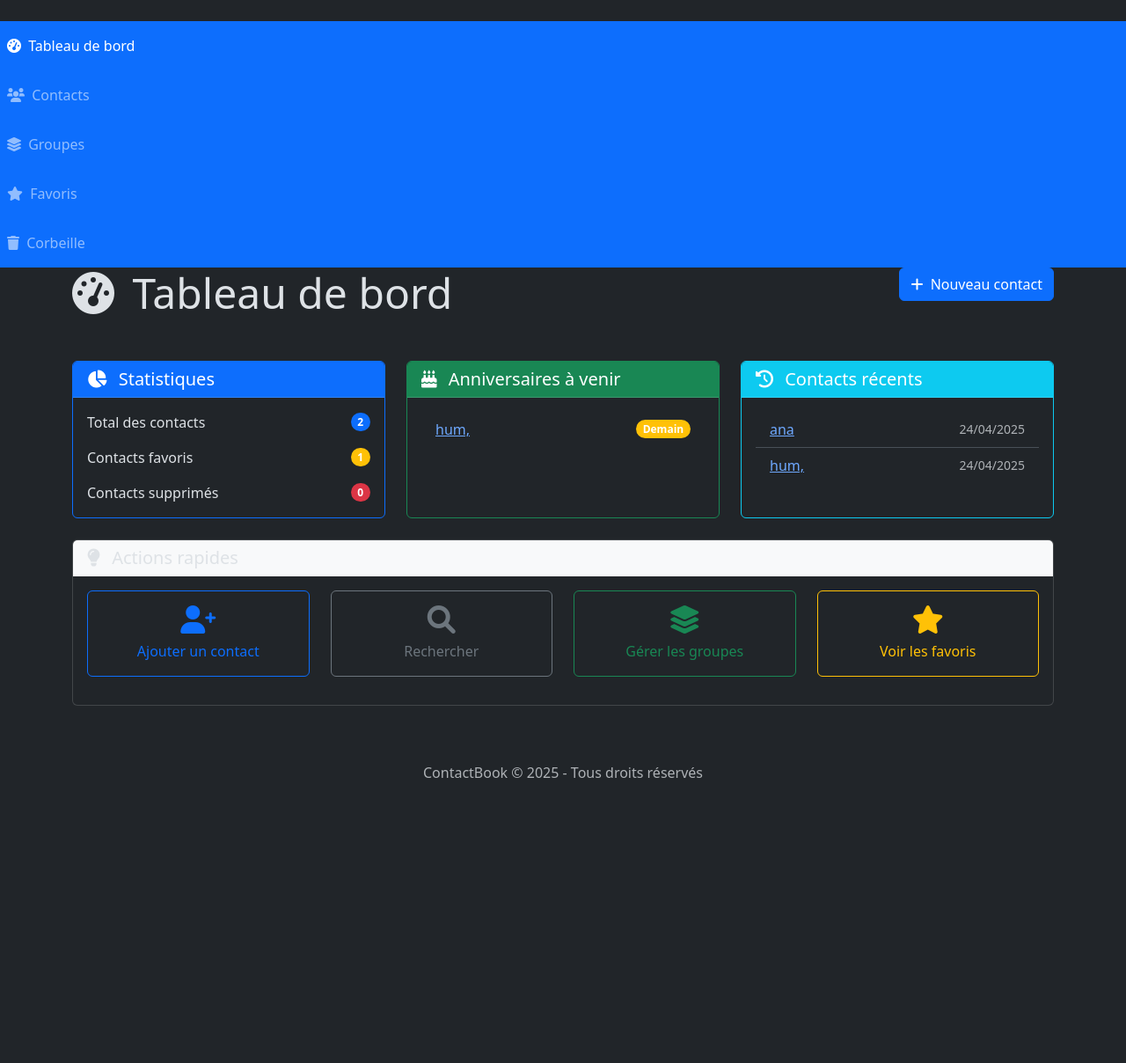
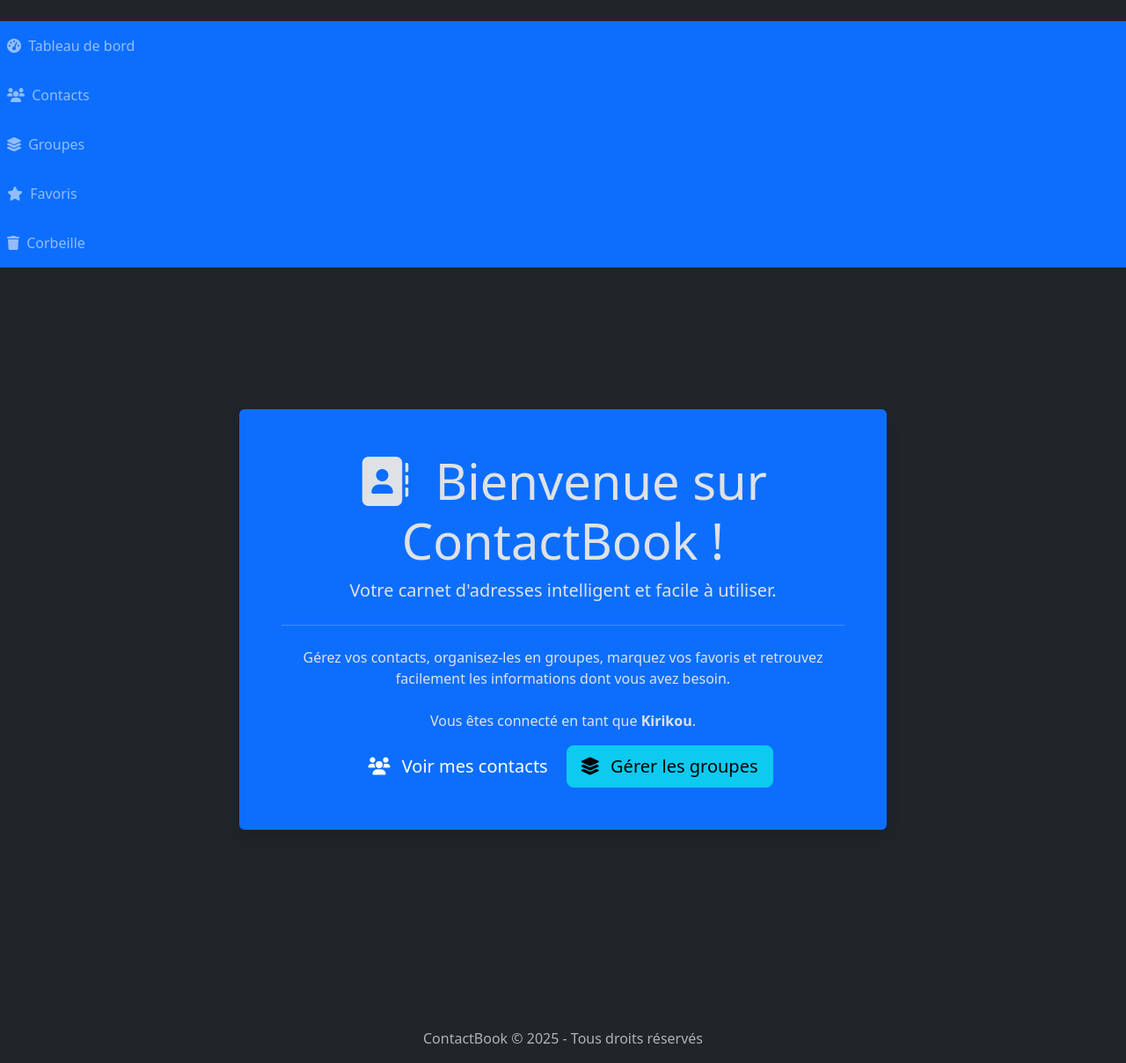
Before and after one commit to JoeDev-00/ContactsBook, a Django app: page / in a window 1280 px wide. Shown: the part 96-1304 px from the top of the page at 88% size. Before the commit the page ends 980 px from the top, so only its background shows below. Run offline with Django 3.2, Linux system fonts and the light colour scheme; a user stored in the database is signed in; data comes from the database, SQL or seed files in the repository; both versions use the stored data as it was after the commit.

Commit message:
ajustements

```diff
--- a/Répertoire/settings.py
+++ b/Répertoire/settings.py
@@ -13,7 +13,7 @@ SECRET_KEY = os.environ.get('SECRET_KEY', 'django-insecure-your-secret-key-here'
 
 # SECURITY WARNING: don't run with debug turned on in production!
 DEBUG = os.environ.get('DEBUG', 'False') == 'True'
-# DEBUG = True
+DEBUG = True
 ALLOWED_HOSTS = ['127.0.0.1', '.vercel.app', '.now.sh', 'localhost']
 
 # Application definition
--- a/Répertoire/urls.py
+++ b/Répertoire/urls.py
@@ -2,10 +2,12 @@ from django.contrib import admin
 from django.urls import path, include
 from django.conf import settings
 from django.conf.urls.static import static
+from django.views.generic import TemplateView
 
 urlpatterns = [
+    path('', TemplateView.as_view(template_name='home.html'), name='home'),
     path('admin/', admin.site.urls),
-    path('', include('contacts.urls')),
+    path('contacts', include('contacts.urls')),
     path('users/', include('users.urls')),
 ]
 
--- a/templates/base.html
+++ b/templates/base.html
@@ -22,7 +22,7 @@
 <body>
     <div class="header bg-primary ">
         <div class="section1 ">
-            <a class="navbar-brand" href="{% url 'dashboard' %}">
+            <a class="navbar-brand" href="{% url 'home' %}">
                 <i class="fas fa-address-book me-2"></i>ContactBook
             </a>
         </div>
--- /dev/null
+++ b/templates/home.html
@@ -0,0 +1,37 @@
+{% extends 'base.html' %}
+{% load static %}
+
+{% block title %}Bienvenue - ContactBook{% endblock %}
+
+{% block content %}
+<div class="row justify-content-center align-items-center vh-100">
+    <div class="col-md-8 text-center">
+        <div class="bg-primary p-5 rounded shadow">
+            <h1 class="display-4"><i class="fas fa-address-book me-3"></i> Bienvenue sur ContactBook !</h1>
+            <p class="lead">Votre carnet d'adresses intelligent et facile à utiliser.</p>
+            <hr class="my-4">
+            <p>Gérez vos contacts, organisez-les en groupes, marquez vos favoris et retrouvez facilement les informations dont vous avez besoin.</p>
+
+            {% if user.is_authenticated %}
+                <p class="mt-4">Vous êtes connecté en tant que <strong>{{ user.username }}</strong>.</p>
+                <div class="d-grid gap-2 d-md-block mt-3">
+                    <a class="btn btn-primary btn-lg" href="{% url 'contact_list' %}" role="button"><i class="fas fa-users me-2"></i> Voir mes contacts</a>
+                    <a class="btn btn-info btn-lg" href="{% url 'group_list' %}" role="button"><i class="fas fa-layer-group me-2"></i> Gérer les groupes</a>
+                </div>
+            {% else %}
+                <p class="mt-4">Prêt à organiser vos contacts ?</p>
+                <div class="d-grid gap-2 d-md-block mt-3">
+                    <a class="btn btn-success btn-lg" href="{% url 'register' %}" role="button"><i class="fas fa-user-plus me-2"></i> S'inscrire</a>
+                    <a class="btn btn-outline-primary btn-lg" href="{% url 'login' %}" role="button"><i class="fas fa-sign-in-alt me-2"></i> Se connecter</a>
+                </div>
+            {% endif %}
+        </div>
+    </div>
+</div>
+{% endblock %}
+
+{% block extra_js %}
+<script>
+    console.log("Page de bienvenue chargée !");
+</script>
+{% endblock %}
```
Also changed, not shown: users/views.py (+15 -1 lines), contacts/templates/contacts/contact_form.html (indentation only), db.sqlite3.
